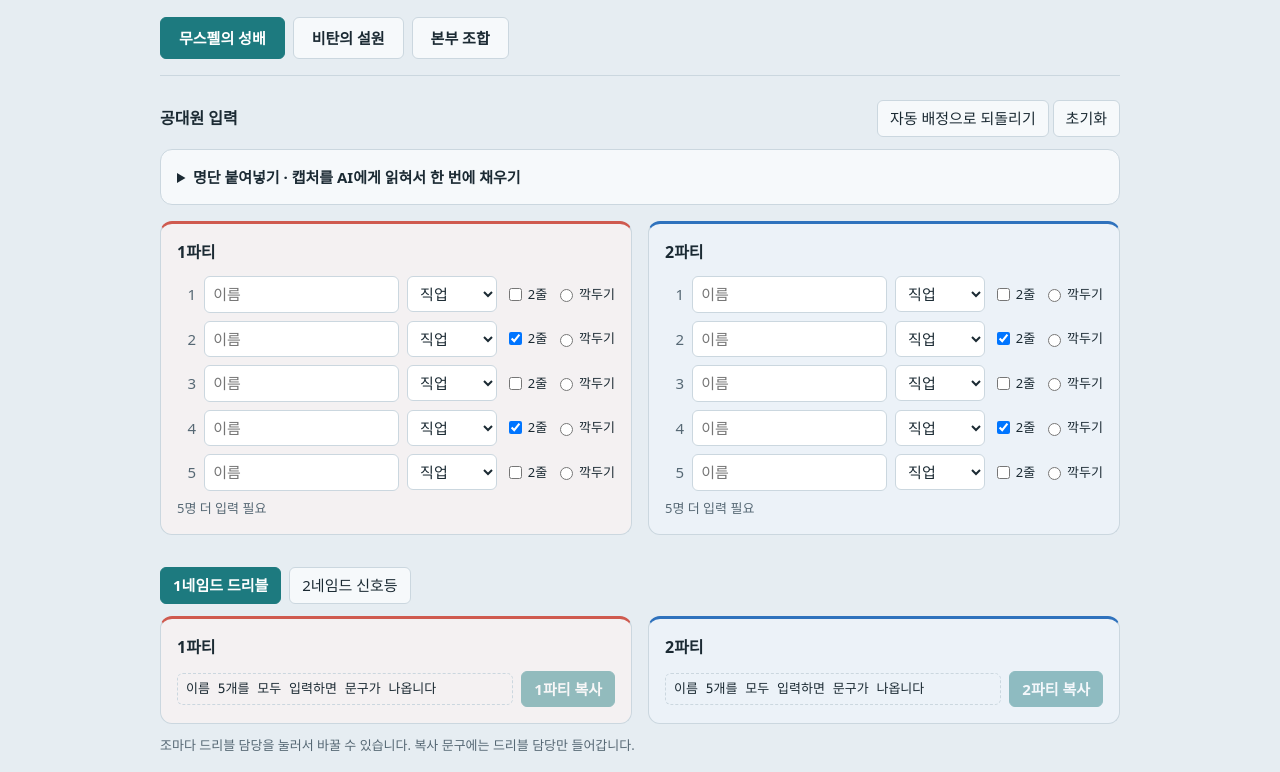
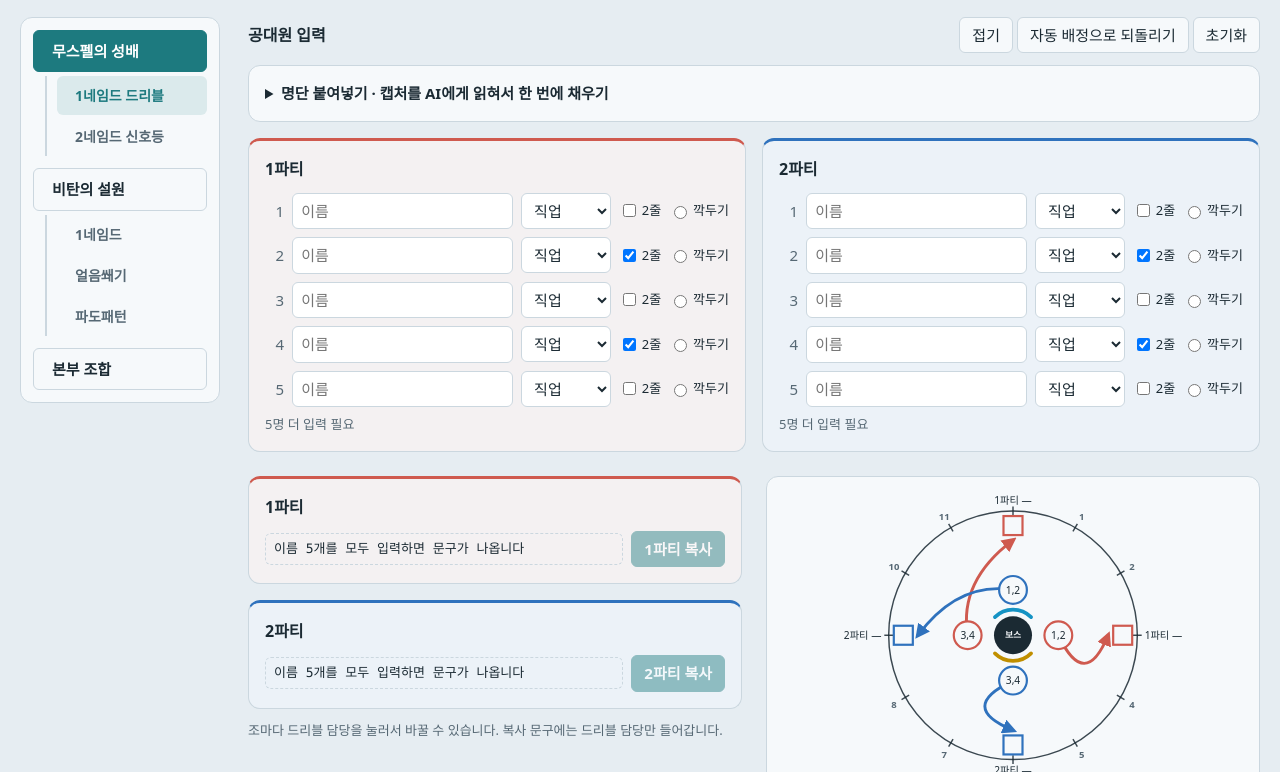
Before and after one commit to caster202-lang/aion2-raid-roles, a plain HTML site: page index.html in a window 1280 px wide. Shown: the part 100-872 px from the top of the page. Drawn offline with Linux system fonts and the light colour scheme.

Commit message:
PC 왼쪽 세로 메뉴, 결과·배치도 나란히, 공대원 입력 접기
Co-Authored-By: Claude Opus 5.5 <noreply@anthropic.com>

```diff
--- a/index.html
+++ b/index.html
@@ -27,9 +27,12 @@
   --p1: #ff8b7f; --p2: #78b6ff; --two: #ff8b7f; --one: #78b6ff; --warn: #f0b354; --front: #5fd0ff; --back: #ffd24a;
 }
 * { box-sizing: border-box; }
+[hidden] { display: none !important; }
 body { margin: 0; background: var(--bg); color: var(--fg);
   font: 15px/1.5 "Pretendard", "Noto Sans KR", "Malgun Gothic", system-ui, sans-serif; }
 main { max-width: 1000px; margin: 0 auto; padding: 32px 20px 64px; }
+.navgrp .subnav { display: none; }
+.tabs.raid .navgrp > button { width: 100%; }
 h1 { font-size: 24px; margin: 0 0 6px; letter-spacing: -0.01em; }
 h2 { font-size: 16px; margin: 0; }
 p.lead { margin: 0 0 20px; color: var(--muted); }
@@ -112,6 +115,27 @@ figcaption { font-size: 13px; color: var(--muted); text-align: center; margin-to
 .sw { display: inline-block; width: 10px; height: 10px; border-radius: 50%; margin: 0 4px 0 10px; }
 .tabs.raid { margin: 0 0 24px; padding-bottom: 16px; border-bottom: 1px solid var(--line); }
 .tabs.raid button { padding: 9px 18px; font-weight: 600; }
+.roster-sum { display: block; width: 100%; text-align: left; margin-bottom: 16px; font-size: 14px; color: var(--muted); line-height: 1.7; cursor: pointer; }
+.roster-sum b { color: var(--fg); margin-right: 6px; }
+.roster-sum .p1 { color: var(--p1); } .roster-sum .p2 { color: var(--p2); }
+/* 넓은 화면: 왼쪽 세로 메뉴, 결과와 배치도 나란히 */
+@media (min-width: 1000px) {
+  main { max-width: 1280px; }
+  .layout { display: grid; grid-template-columns: 200px minmax(0, 1fr); gap: 28px; align-items: start; }
+  .side { position: sticky; top: 16px; }
+  .side .tabs.raid { flex-direction: column; flex-wrap: nowrap; gap: 6px; margin: 0; padding: 12px; border: 1px solid var(--line); border-radius: 12px; background: var(--card); }
+  .side .navgrp > button { width: 100%; text-align: left; }
+  .side .navgrp .subnav { display: grid; gap: 2px; margin: 4px 0 6px 12px; padding-left: 10px; border-left: 2px solid var(--line); }
+  .subnav button { border: 0; background: none; text-align: left; padding: 6px 10px; font-size: 14px; color: var(--muted); }
+  .subnav button:hover { color: var(--fg); }
+  .subnav button[aria-selected=true] { color: var(--accent); background: color-mix(in srgb, var(--accent) 12%, transparent); font-weight: 700; }
+  #subBar { display: none; }
+  #raidView > .bar:first-child { margin-top: 0; }
+  .stage.side-by { display: grid; grid-template-columns: minmax(0, 1fr) minmax(0, 1fr); gap: 24px; align-items: start; margin-top: 24px; }
+  .stage.side-by .grid { grid-template-columns: 1fr; }
+  .stage.side-by figure { margin: 0; position: sticky; top: 16px; padding: 12px; border: 1px solid var(--line); border-radius: 12px; background: var(--card); }
+  .stage:not(.side-by) { margin-top: 24px; }
+}
 @media (max-width: 480px) {
   main { padding: 24px 16px 48px; }
   .tabs.raid { display: grid; grid-template-columns: repeat(3, 1fr); }
@@ -206,12 +230,15 @@ svg .zonefill { fill: var(--line); opacity: .35; }
       <button type="button" data-theme-set="dark" aria-label="다크 모드">☾<span> 다크</span></button>
     </div>
   </header>
-  <div class="tabs raid" role="tablist" aria-label="성역">
-    <button type="button" role="tab" data-raid="mus">무스펠의 성배</button>
-    <button type="button" role="tab" data-raid="snow">비탄의 설원</button>
-    <button type="button" role="tab" data-raid="hq">본부 조합</button>
+  <div class="layout">
+  <nav class="side" aria-label="성역 메뉴">
+    <div class="tabs raid">
+      <div class="navgrp"><button type="button" data-raid="mus">무스펠의 성배</button><div class="subnav" data-sub="mus"></div></div>
+      <div class="navgrp"><button type="button" data-raid="snow">비탄의 설원</button><div class="subnav" data-sub="snow"></div></div>
+      <div class="navgrp"><button type="button" data-raid="hq">본부 조합</button></div>
     </div>
-
+  </nav>
+  <div class="content">
   <section id="selftest" class="card" hidden></section>
 
   <div id="hqView" hidden></div>
@@ -219,10 +246,12 @@ svg .zonefill { fill: var(--line); opacity: .35; }
   <div class="bar">
     <h2>공대원 입력</h2>
     <div>
+      <button type="button" id="btnFold">접기</button>
       <button type="button" id="btnAuto">자동 배정으로 되돌리기</button>
       <button type="button" id="btnReset">초기화</button>
     </div>
   </div>
+  <button type="button" class="card roster-sum" id="rosterSum" hidden></button>
   <details class="card paste" id="pasteBox">
     <summary>명단 붙여넣기 · 캡처를 AI에게 읽혀서 한 번에 채우기</summary>
     <h3 class="paste-h">캡처 바로 읽기</h3>
@@ -254,16 +283,22 @@ svg .zonefill { fill: var(--line); opacity: .35; }
   </details>
   <div class="grid" id="inputs"></div>
 
-  <div class="bar">
+  <div class="bar" id="subBar">
     <div class="tabs" role="tablist" id="subTabs" aria-label="기믹"></div>
   </div>
+  <div class="stage" id="stage">
+    <div class="stage-main">
       <div class="grid" id="results"></div>
       <p class="status warn" id="resultsNote" hidden></p>
       <p class="hint" id="tabHint"></p>
+    </div>
     <figure>
       <div id="diagram"></div>
       <figcaption id="caption"></figcaption>
     </figure>
+  </div>
+  </div>
+  </div>
   </div>
 </main>
 
@@ -282,7 +317,7 @@ function blankState() {
   return {
     rows: Array.from({ length: 10 }, (_, g) => ({ name: '', job: '', two: g % 5 === 1 || g % 5 === 3 })), // 2번·4번 줄은 2줄 체크가 기본
     reserve: [null, null], dribble: [[null, null], [null, null]], slots: [null, null], tab: 'b1',
-    raid: 'mus', prevRaid: 'mus', snowTab: 'n1', snow1: null, wedge: null
+    raid: 'mus', prevRaid: 'mus', snowTab: 'n1', snow1: null, wedge: null, fold: false
   };
 }
 
@@ -1140,6 +1175,24 @@ function drawWave() {
 
 const SUBTABS = { mus: [['b1', '1네임드 드리블'], ['b2', '2네임드 신호등']], snow: [['n1', '1네임드'], ['wedge', '얼음쐐기'], ['wave', '파도패턴']] };
 
+// 왼쪽 메뉴: 성역 아래 기믹 목록 (넓은 화면에서만 보인다)
+function renderNav() {
+  document.querySelectorAll('[data-raid]').forEach(t => t.setAttribute('aria-selected', String(t.dataset.raid === st.raid)));
+  document.querySelectorAll('.subnav').forEach(box => {
+    const raid = box.dataset.sub, cur = raid === 'snow' ? st.snowTab : st.tab;
+    box.replaceChildren(...SUBTABS[raid].map(([id, label]) => {
+      const b = el('button', { type: 'button', on: { click: () => {
+        if (st.raid !== 'hq') st.prevRaid = st.raid;
+        st.raid = raid;
+        if (raid === 'snow') st.snowTab = id; else st.tab = id;
+        picked = null; snowPick = null; render();
+      } } }, label);
+      b.setAttribute('aria-selected', String(st.raid === raid && id === cur));
+      return b;
+    }));
+  });
+}
+
 function renderTabs() {
   document.body.classList.toggle('snow', st.raid === 'snow');
   document.querySelectorAll('[data-raid]').forEach(t => t.setAttribute('aria-selected', String(t.dataset.raid === st.raid)));
@@ -1156,6 +1209,7 @@ function renderTabs() {
 
 function render() {
   save();
+  renderNav();
   const hqOn = st.raid === 'hq';
   document.getElementById('hqView').hidden = !hqOn;
   document.getElementById('raidView').hidden = hqOn;
@@ -1175,6 +1229,8 @@ function render() {
   });
   renderTabs();
   renderResults(calc);
+  document.getElementById('stage').classList.toggle('side-by', st.raid === 'mus' || st.snowTab === 'n1');
+  renderFold();
   if (st.raid === 'snow' && st.snowTab === 'n1') {
     document.getElementById('tabHint').textContent = '메인탱커·부탱을 누른 뒤 다른 사람을 누르면 서로 바뀝니다. 탱 브레스 순서: ① 6시 부탱 ② 12시 메인탱커 ③ 9시 부탱 ④ 3시 메인탱커';
     document.getElementById('diagram').replaceChildren(drawSnow1());
@@ -1208,6 +1264,17 @@ document.querySelectorAll('[data-raid]').forEach(t => t.addEventListener('click'
   if (st.raid !== 'hq') st.prevRaid = st.raid; // 명단에 넣기 뒤 돌아갈 화면
   st.raid = t.dataset.raid; picked = null; snowPick = null; render();
 }));
+function renderFold() {
+  const fold = !!st.fold, sum = document.getElementById('rosterSum');
+  document.getElementById('inputs').hidden = fold;
+  document.getElementById('pasteBox').hidden = fold;
+  sum.hidden = !fold;
+  document.getElementById('btnFold').textContent = fold ? '공대원 수정' : '접기';
+  if (fold) sum.replaceChildren(...[0, 1].flatMap(p => [el('b', { className: `p${p + 1}` }, `${p + 1}파티`),
+    IDX.map(i => st.rows[p * 5 + i].name.trim() || '—').join(' · '), p ? '' : el('br')]));
+}
+document.getElementById('btnFold').addEventListener('click', () => { st.fold = !st.fold; render(); });
+document.getElementById('rosterSum').addEventListener('click', () => { st.fold = false; render(); });
 document.getElementById('btnAuto').addEventListener('click', () => {
   st.reserve = [null, null]; touch(0); touch(1); touchSnow(); render();
 });
@@ -1232,6 +1299,7 @@ function fillRoster() {
   const noJob = list.slice(0, 10).filter(m => !m.job).length;
   if (noJob) notes.push(`직업을 못 읽은 사람 ${noJob}명은 직접 골라 주세요.`);
   const warn = notes.length > 1; // 인원·직업 문제만 노란 글씨
+  if (!warn) { st.fold = true; render(); } // 10명이 문제없이 들어가면 입력칸을 접는다
   if (changed) notes.push(`예전에 직접 고친 직업 ${changed}명을 적용했습니다.`);
   status.className = 'status' + (warn ? ' warn' : '');
   status.textContent = notes.join(' ');
@@ -1597,6 +1665,7 @@ function hqToRoster(g) {
   gameRows(g).forEach((r, i) => { st.rows[i].name = r.name; st.rows[i].job = r.job; });
   st.reserve = [null, null]; touch(0); touch(1); touchSnow();
   st.raid = st.prevRaid === 'snow' ? 'snow' : 'mus';
+  st.fold = true;
   buildInputs(); render();
   document.getElementById('inputs').scrollIntoView({ block: 'start' });
 }
```
Also changed, not shown: 1 other file. Lines whose indentation alone changed are shown as unchanged.
